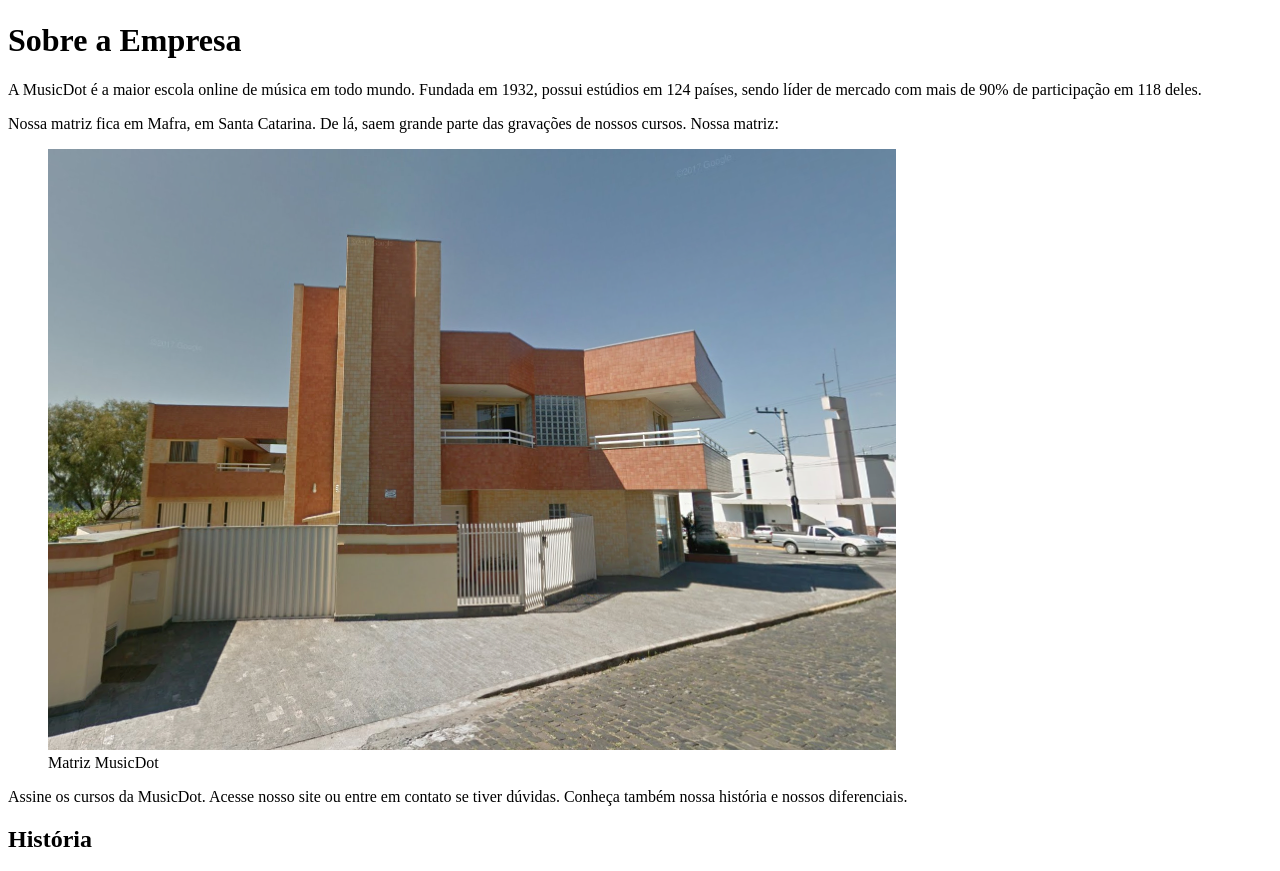
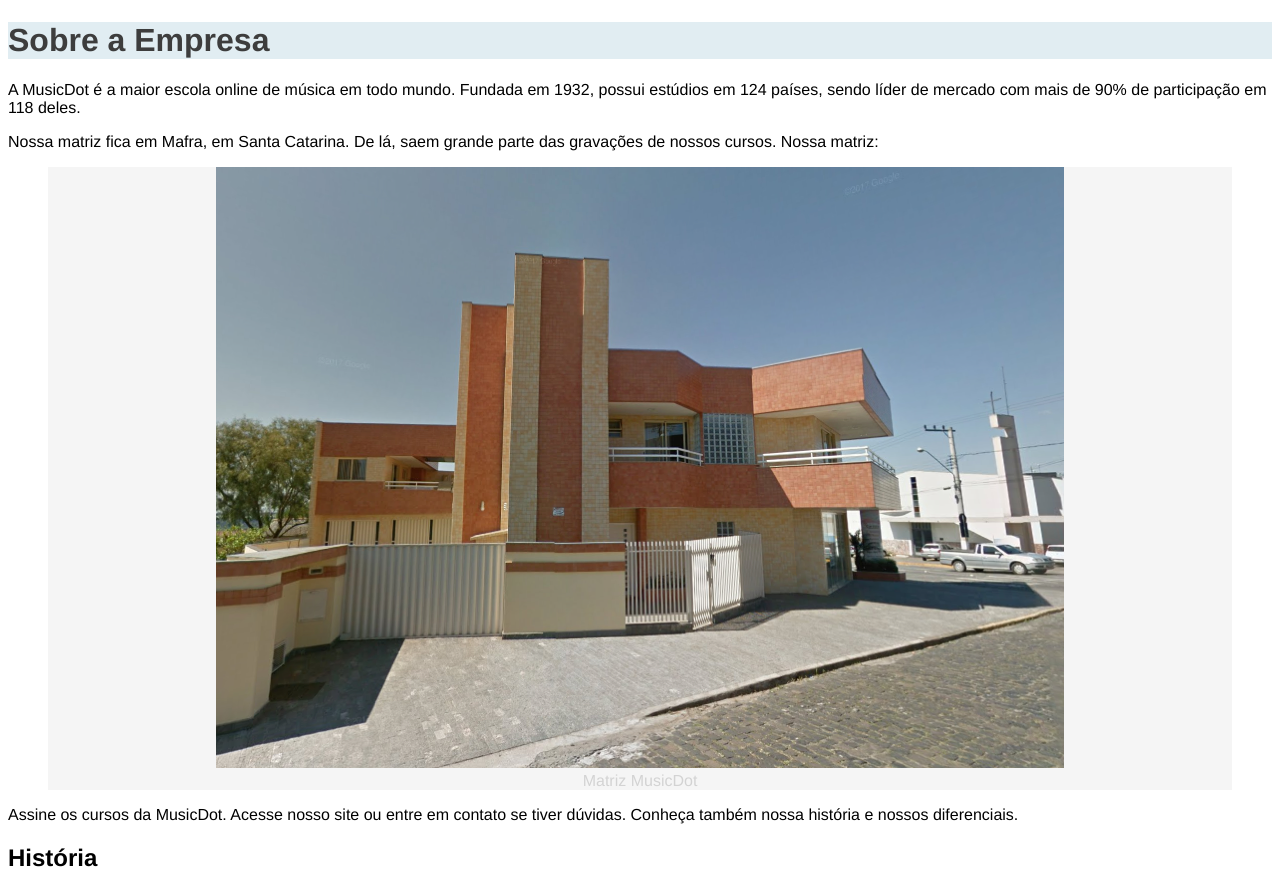
Before and after one commit to conceicaodomingos/projeto-musicdot, a plain HTML site: page sobre.html in a window 1280 px wide. Shown: the part 61-932 px from the top of the page. Drawn offline with Linux system fonts and the light colour scheme.

Commit message:
Estilizando a Página Sobre

```diff
--- /dev/null
+++ b/css/sobre.css
@@ -0,0 +1,18 @@
+body {
+    font-family: Helvetica, "Lucida Grande", sans-serif;
+}
+
+h1{
+    color: #3d3d3d;
+    background-color: #e1edf2;
+}
+
+h2 {
+    border-bottom: 1px solid black;
+}
+
+figure {
+    text-align: center;
+    background-color: whitesmoke;
+    color: lightgrey;
+}
--- a/sobre.html
+++ b/sobre.html
@@ -6,6 +6,7 @@
     <meta name="viewport" content="width=device-width, initial-scale=1.0">
     <title>MusicDot | Sobre a Empresa</title>
     <link rel="shortcut icon" href="img/favicon.ico" type="image/x-icon">
+    <link rel="stylesheet" href="css/sobre.css">
 </head>
 
 <body>
```
